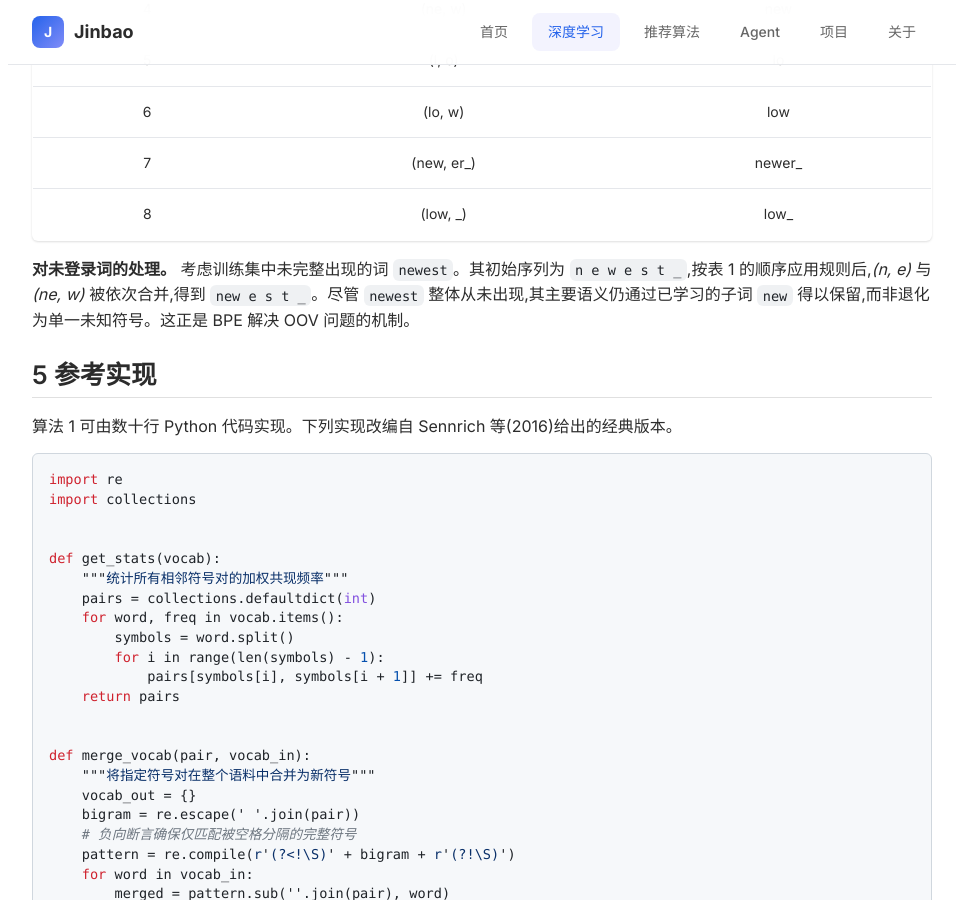
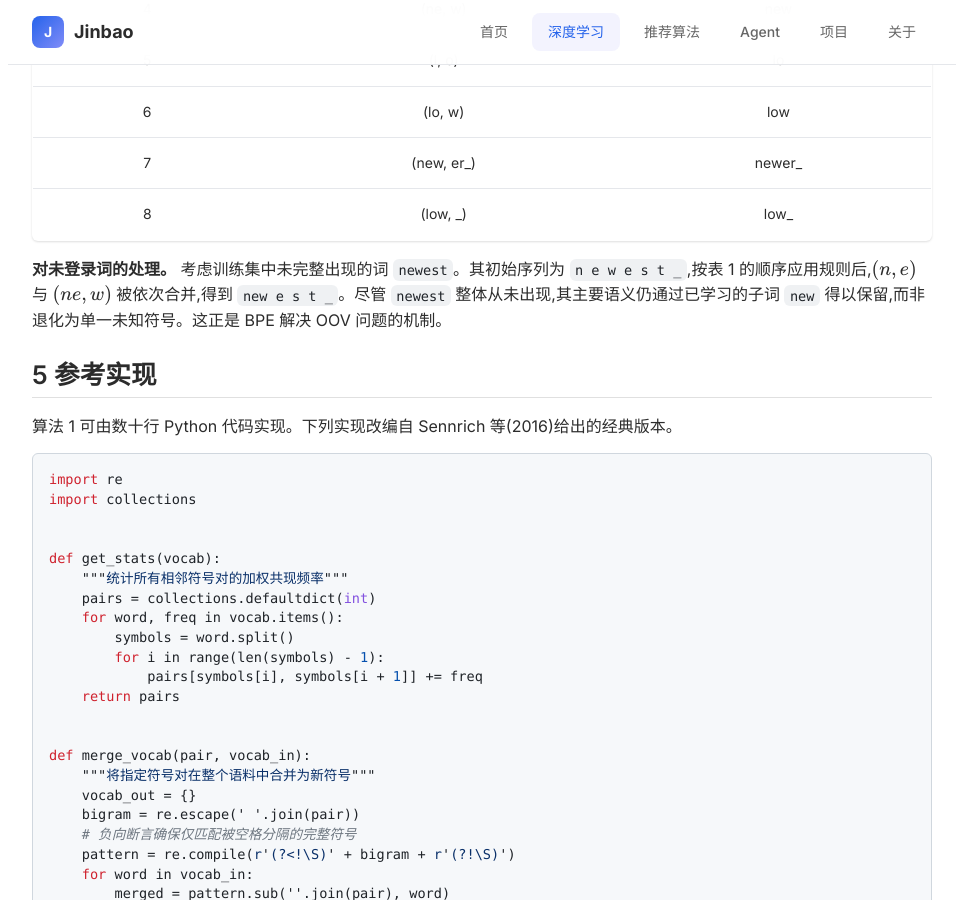
Before and after one commit to JinbaoSite/jinbaosite.github.io, a Jekyll site: the page built from dl/bpe.md, in a window 1280 px wide and 900 px high, scrolled down 3116 px. Shown: the whole window, without its empty margins (158-1121 px from the left). Built offline with Jekyll 4.4.1, drawn with Linux system fonts in a browser that asks for light colours; our own code applies the rules of GitHub Pages for plain Markdown files; formulas are drawn with MathJax 3.

Commit message:
Update bpe.md

````diff
--- a/dl/bpe.md
+++ b/dl/bpe.md
@@ -101,7 +101,7 @@ BPE 的核心可概括为一条迭代规则:
 2   n e w _
 ```
 
-**第二轮。** 此时 $(er, _\)$ 的频率为 9(出现于 `newer` 与 `wider`),成为最高频对,执行合并 $er + _ → er_$。
+**第二轮。** 此时 $(er, _)$ 的频率为 9(出现于 `newer` 与 `wider`),成为最高频对,执行合并 $er + _ → er_$。
 
 **后续迭代。** 继续迭代可依次得到表 1 所示的合并规则。值得注意的是,合并产生的符号将作为后续迭代的原子单元参与更大的合并,因而 `n → ne → new → newer_` 是逐层累积的结果。
 
@@ -118,7 +118,7 @@ BPE 的核心可概括为一条迭代规则:
 | 7 | (new, er_) | newer_ |
 | 8 | (low, _) | low_ |
 
-**对未登录词的处理。** 考虑训练集中未完整出现的词 `newest`。其初始序列为 `n e w e s t _`,按表 1 的顺序应用规则后,*(n, e)* 与 *(ne, w)* 被依次合并,得到 `new e s t _`。尽管 `newest` 整体从未出现,其主要语义仍通过已学习的子词 `new` 得以保留,而非退化为单一未知符号。这正是 BPE 解决 OOV 问题的机制。
+**对未登录词的处理。** 考虑训练集中未完整出现的词 `newest`。其初始序列为 `n e w e s t _`,按表 1 的顺序应用规则后,$(n, e)$ 与 $(ne, w)$ 被依次合并,得到 `new e s t _`。尽管 `newest` 整体从未出现,其主要语义仍通过已学习的子词 `new` 得以保留,而非退化为单一未知符号。这正是 BPE 解决 OOV 问题的机制。
 
 ## 5 参考实现
 
````
